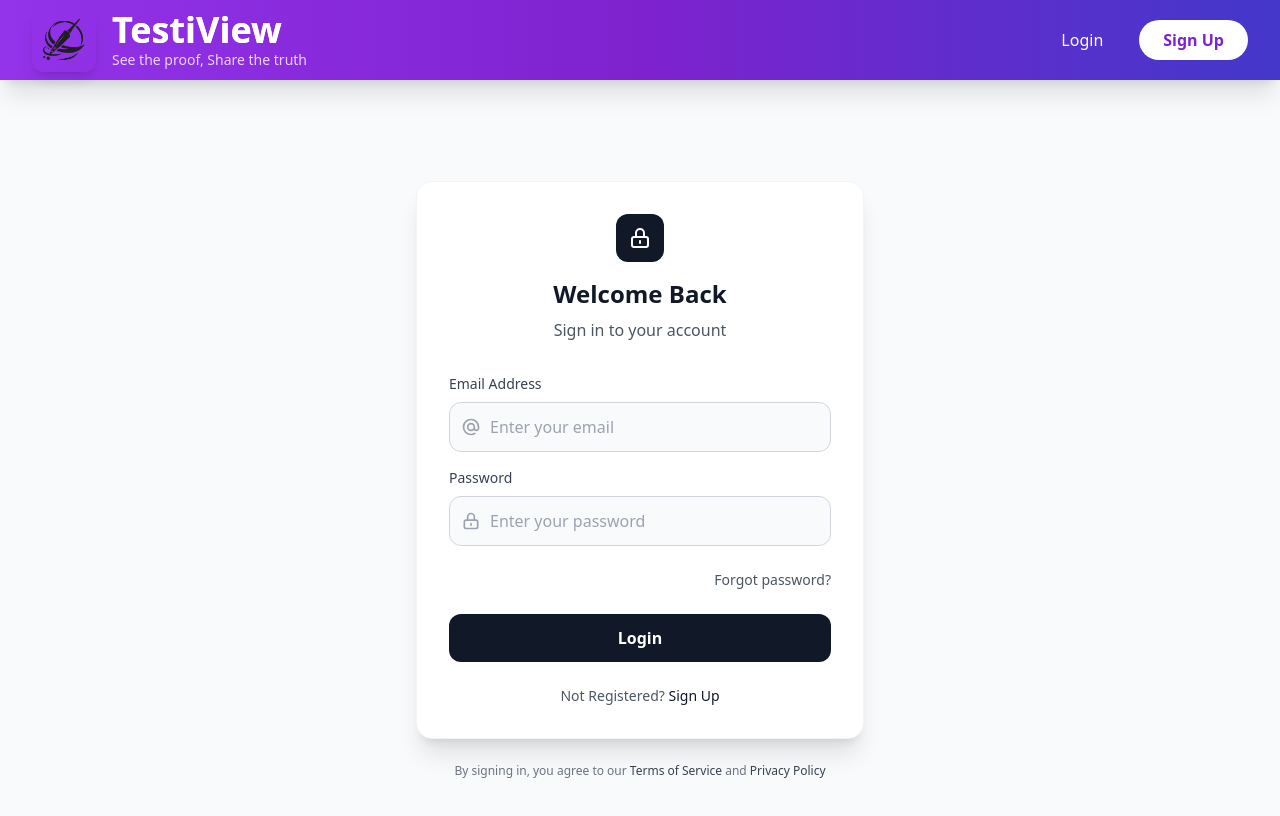
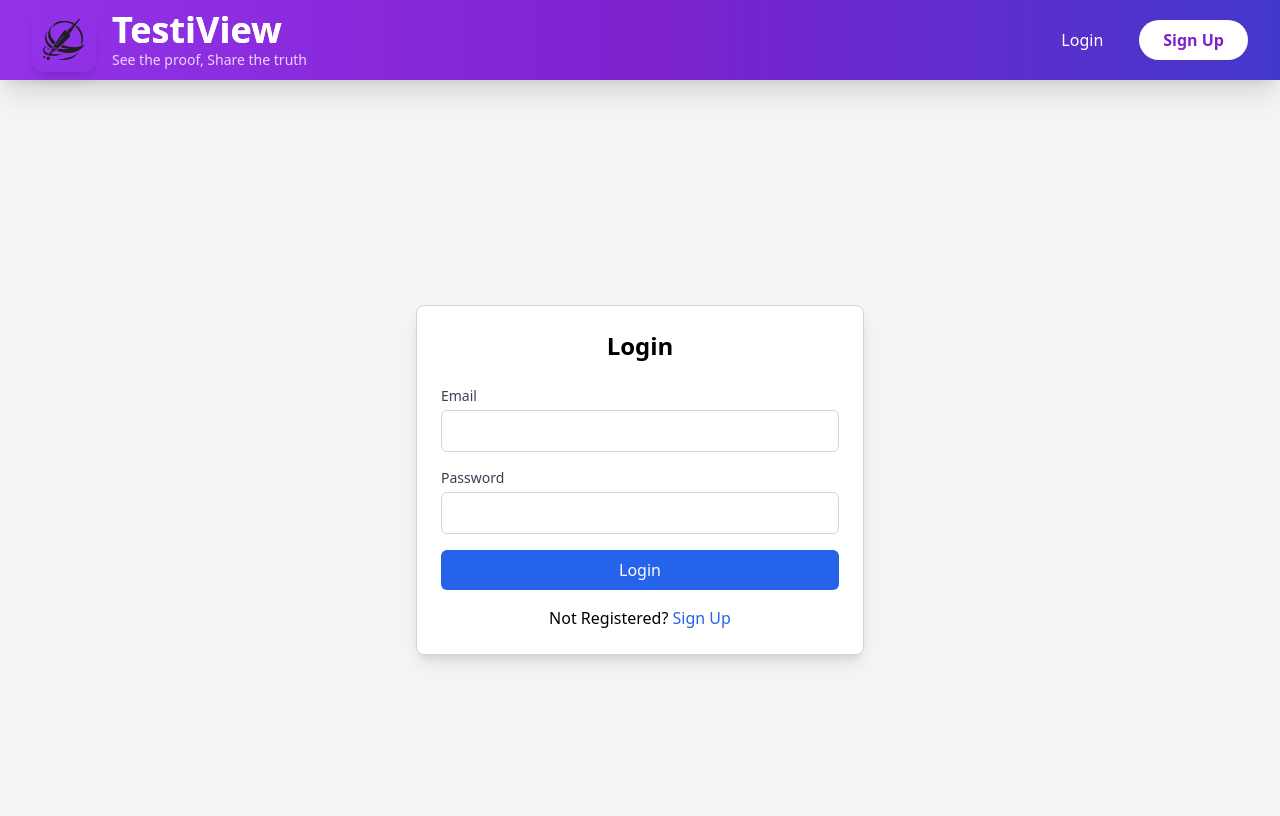
Before and after one commit to Vansh98789/testiview_to_deploy, a React (Vite) app in the folder frontend/: page /login in a window 1280 px wide. Shown: the top 816 px of the page. Built offline with nearby package versions, Linux system fonts and the light colour scheme.

Commit message:
Update login.jsx

```diff
--- a/frontend/src/routes/login.jsx
+++ b/frontend/src/routes/login.jsx
@@ -1,10 +1,13 @@
 import { useState } from "react";
+import { useNavigate } from "react-router-dom";
+import axios from "axios";
 
 function Login() {
     const [email, setEmail] = useState("");
     const [password, setPassword] = useState("");
     const [loading, setLoading] = useState(false);
     const [error, setError] = useState("");
+    const navigate = useNavigate();
 
     const handleSubmit = async (e) => {
         e.preventDefault();
@@ -37,41 +40,19 @@ function Login() {
     };
 
     return (
-        <div className="min-h-screen bg-gray-50 flex items-center justify-center p-4">
-            <div className="w-full max-w-md">
-                <div className="bg-white rounded-2xl shadow-xl p-8 border border-gray-100">
-                    {/* Header */}
-                    <div className="text-center mb-8">
-                        <div className="inline-flex items-center justify-center w-12 h-12 bg-gray-900 rounded-xl mb-4">
-                            <svg className="w-6 h-6 text-white" fill="none" stroke="currentColor" viewBox="0 0 24 24">
-                                <path strokeLinecap="round" strokeLinejoin="round" strokeWidth="2" d="M12 15v2m-6 4h12a2 2 0 002-2v-6a2 2 0 00-2-2H6a2 2 0 00-2 2v6a2 2 0 002 2zm10-10V7a4 4 0 00-8 0v4h8z"></path>
-                            </svg>
-                        </div>
-                        <h2 className="text-2xl font-bold text-gray-900 mb-2">Welcome Back</h2>
-                        <p className="text-gray-600">Sign in to your account</p>
-                    </div>
+        <div className="flex justify-center items-center min-h-screen bg-gray-100">
+            <div className="max-w-md w-full p-6 border border-gray-300 rounded-lg shadow-lg bg-white">
+                <h2 className="text-2xl font-semibold text-center mb-6">Login</h2>
 
-                    {/* Error Message */}
+                {/* Error message */}
                 {error && (
-                        <div className="mb-6 p-4 bg-red-50 border border-red-200 rounded-xl text-red-700 text-sm">
-                            {error}
-                        </div>
+                    <div className="text-red-500 text-center mb-4">{error}</div>
                 )}
 
-                    {/* Form */}
-                    <div className="space-y-6">
-                        <div className="space-y-4">
-                            {/* Email Field */}
-                            <div>
-                                <label htmlFor="email" className="block text-sm font-medium text-gray-700 mb-2">
-                                    Email Address
-                                </label>
-                                <div className="relative">
-                                    <div className="absolute inset-y-0 left-0 pl-3 flex items-center pointer-events-none">
-                                        <svg className="w-5 h-5 text-gray-400" fill="none" stroke="currentColor" viewBox="0 0 24 24">
-                                            <path strokeLinecap="round" strokeLinejoin="round" strokeWidth="2" d="M16 12a4 4 0 10-8 0 4 4 0 008 0zm0 0v1.5a2.5 2.5 0 005 0V12a9 9 0 10-9 9m4.5-1.206a8.959 8.959 0 01-4.5 1.207"></path>
-                                        </svg>
-                                    </div>
+                <form className="space-y-4" onSubmit={handleSubmit}>
+                    {/* Email Input */}
+                    <div className="form-group">
+                        <label htmlFor="email" className="block text-sm font-medium text-gray-700">Email</label>
                         <input
                             type="email"
                             id="email"
@@ -79,23 +60,13 @@ function Login() {
                             value={email}
                             onChange={(e) => setEmail(e.target.value)}
                             required
-                                        className="w-full pl-10 pr-4 py-3 border border-gray-300 rounded-xl focus:outline-none focus:ring-2 focus:ring-gray-900 focus:border-transparent transition-all duration-200 bg-gray-50 hover:bg-white"
-                                        placeholder="Enter your email"
+                            className="mt-1 block w-full border border-gray-300 rounded-md p-2 focus:outline-none focus:ring focus:ring-blue-500"
                         />
                     </div>
-                            </div>
 
-                            {/* Password Field */}
-                            <div>
-                                <label htmlFor="password" className="block text-sm font-medium text-gray-700 mb-2">
-                                    Password
-                                </label>
-                                <div className="relative">
-                                    <div className="absolute inset-y-0 left-0 pl-3 flex items-center pointer-events-none">
-                                        <svg className="w-5 h-5 text-gray-400" fill="none" stroke="currentColor" viewBox="0 0 24 24">
-                                            <path strokeLinecap="round" strokeLinejoin="round" strokeWidth="2" d="M12 15v2m-6 4h12a2 2 0 002-2v-6a2 2 0 00-2-2H6a2 2 0 00-2 2v6a2 2 0 002 2zm10-10V7a4 4 0 00-8 0v4h8z"></path>
-                                        </svg>
-                                    </div>
+                    {/* Password Input */}
+                    <div className="form-group">
+                        <label htmlFor="password" className="block text-sm font-medium text-gray-700">Password</label>
                         <input
                             type="password"
                             id="password"
@@ -103,67 +74,23 @@ function Login() {
                             value={password}
                             onChange={(e) => setPassword(e.target.value)}
                             required
-                                        className="w-full pl-10 pr-4 py-3 border border-gray-300 rounded-xl focus:outline-none focus:ring-2 focus:ring-gray-900 focus:border-transparent transition-all duration-200 bg-gray-50 hover:bg-white"
-                                        placeholder="Enter your password"
+                            className="mt-1 block w-full border border-gray-300 rounded-md p-2 focus:outline-none focus:ring focus:ring-blue-500"
                         />
-                                </div>
-                            </div>
-                        </div>
-
-                        {/* Forgot Password Link */}
-                        <div className="flex justify-end">
-                            <button
-                                className="text-sm text-gray-600 hover:text-gray-900 hover:underline transition-colors duration-200"
-                                onClick={() => console.log('Navigate to forgot password')}
-                            >
-                                Forgot password?
-                            </button>
                     </div>
 
                     {/* Submit Button */}
                     <button
-                            type="button"
-                            onClick={handleSubmit}
-                            className={`w-full py-3 px-6 rounded-xl font-semibold text-white transition-all duration-200 ${
-                                loading
-                                    ? 'bg-gray-400 cursor-not-allowed'
-                                    : 'bg-gray-900 hover:bg-gray-800 active:bg-gray-700'
-                            }`}
+                        type="submit"
+                        className={`w-full bg-blue-600 text-white p-2 rounded-md hover:bg-blue-700 transition duration-200 ${loading ? 'cursor-not-allowed bg-gray-500' : ''}`}
                         disabled={loading}
                     >
-                            {loading ? (
-                                <div className="flex items-center justify-center space-x-2">
-                                    <div className="w-4 h-4 border-2 border-white/30 border-t-white rounded-full animate-spin"></div>
-                                    <span>Logging in...</span>
-                                </div>
-                            ) : (
-                                "Login"
-                            )}
+                        {loading ? "Logging in..." : "Login"}
                     </button>
-                    </div>
+                </form>
 
-                    {/* Footer */}
-                    <div className="mt-6 text-center">
-                        <p className="text-sm text-gray-600">
-                            Not Registered?{' '}
-                            <button
-                                className="text-gray-900 font-medium hover:underline transition-colors duration-200"
-                                onClick={() => console.log('Navigate to signup')}
-                            >
-                                Sign Up
-                            </button>
-                        </p>
-                    </div>
-                </div>
-
-                {/* Additional Features */}
-                <div className="mt-6 text-center">
-                    <p className="text-xs text-gray-500">
-                        By signing in, you agree to our{' '}
-                        <button className="text-gray-700 hover:underline">Terms of Service</button>{' '}
-                        and{' '}
-                        <button className="text-gray-700 hover:underline">Privacy Policy</button>
-                    </p>
+                {/* Sign-up Link */}
+                <div className="mt-4 text-center">
+                    Not Registered? <a href="/signup" className="text-blue-600 hover:underline">Sign Up</a>
                 </div>
             </div>
         </div>
```
Lines whose indentation alone changed are shown as unchanged.
